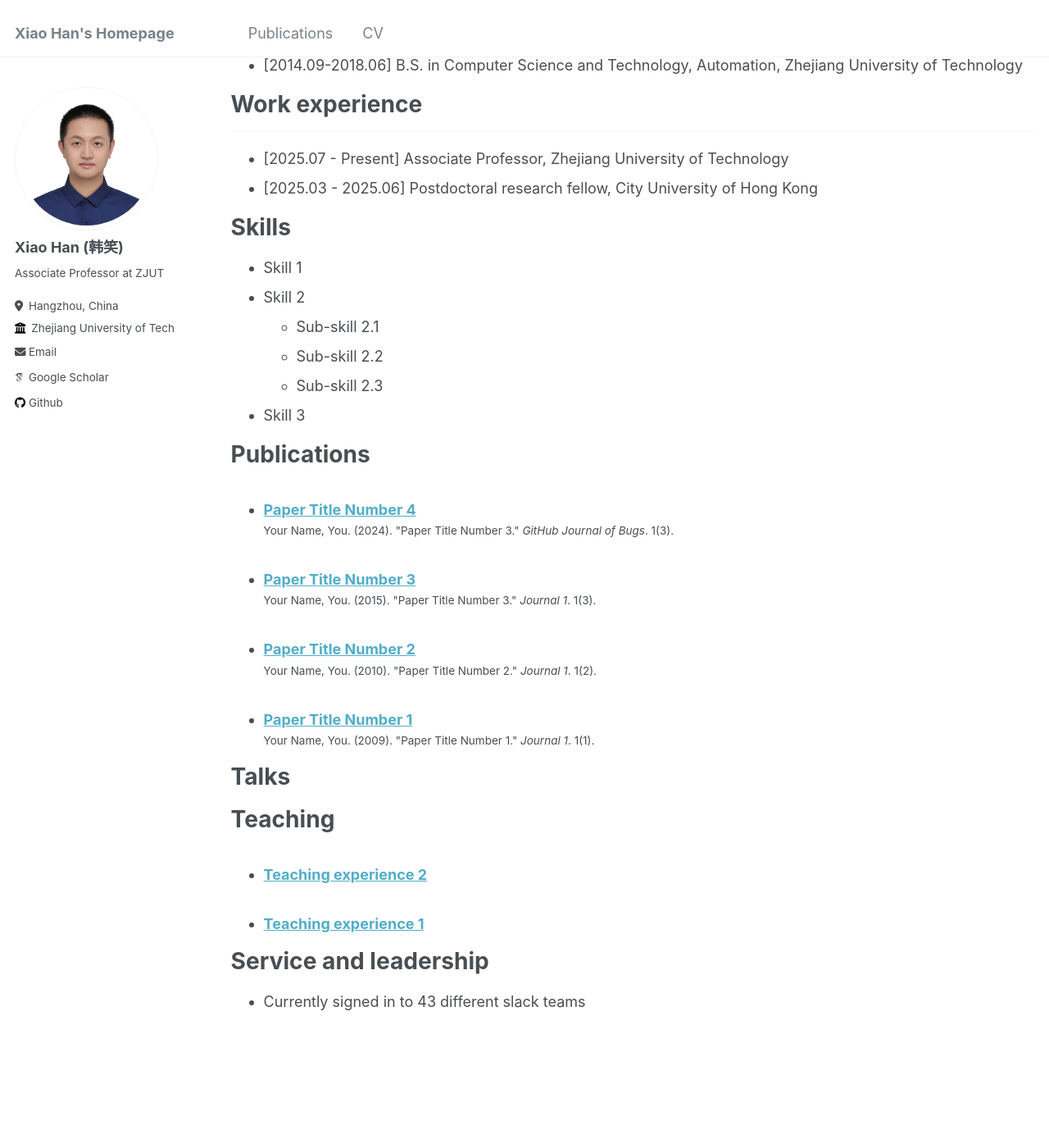
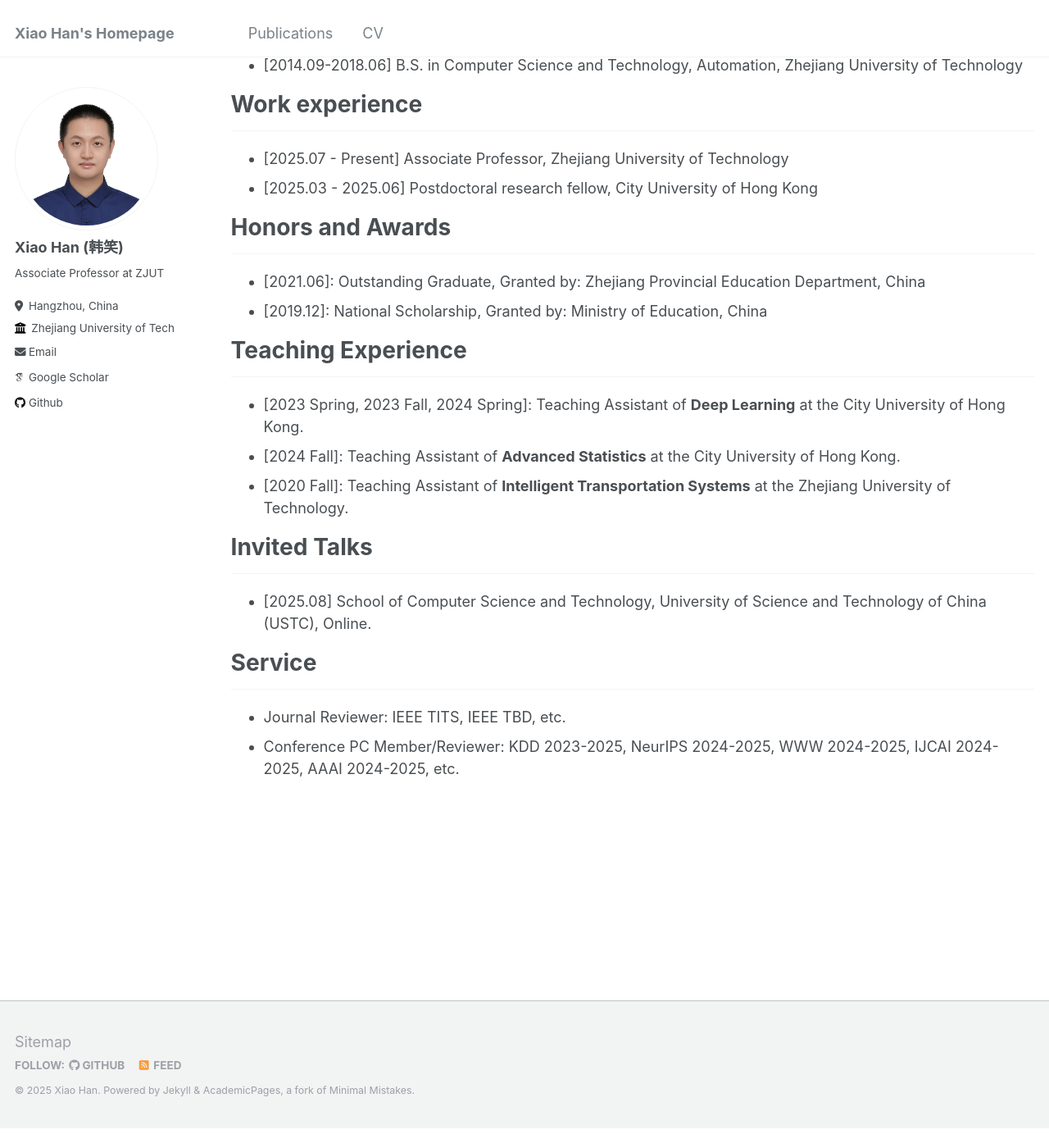
Before and after one commit to hahahenha/hahahenha.github.io, a Jekyll site: the page built from _pages/cv.md, in a window 1280 px wide and 1400 px high, scrolled down 277 px. Shown: the whole window at 82% size. Built offline with Jekyll 4.4.1, drawn with Linux system fonts in a browser that asks for light colours; some web fonts are replaced; after the commit the page ends 1653 px from its top, so only the background shows below that.

Commit message:
Update cv.md

```diff
--- a/_pages/cv.md
+++ b/_pages/cv.md
@@ -49,33 +49,46 @@ redirect_to: "https://www.hahahenha.net/static/CV/CV_HX.pdf"
 </ul>
 
 
-Skills
-======
-* Skill 1
-* Skill 2
-  * Sub-skill 2.1
-  * Sub-skill 2.2
-  * Sub-skill 2.3
-* Skill 3
+# Honors and Awards
+<hr style="margin-top: 8px; margin-bottom: 20px;">
 
-Publications
-======
-  <ul>{% for post in site.publications reversed %}
-    {% include archive-single-cv.html %}
-  {% endfor %}</ul>
+<ul>
+    <li>[2021.06]: Outstanding Graduate, Granted by: Zhejiang Provincial Education Department, China </li>
+    <li>[2019.12]: National Scholarship, Granted by: Ministry of Education, China </li>
+</ul>
 
-Talks
-======
-  <ul>{% for post in site.talks reversed %}
-    {% include archive-single-talk-cv.html  %}
-  {% endfor %}</ul>
 
-Teaching
-======
-  <ul>{% for post in site.teaching reversed %}
-    {% include archive-single-cv.html %}
-  {% endfor %}</ul>
 
-Service and leadership
-======
-* Currently signed in to 43 different slack teams
+
+
+
+# Teaching Experience
+<hr style="margin-top: 8px; margin-bottom: 20px;">
+
+<ul>
+  <li>[2023 Spring, 2023 Fall, 2024 Spring]: Teaching Assistant of <strong>Deep Learning</strong> at the City University of Hong Kong.</li>
+  <li>[2024 Fall]: Teaching Assistant of <strong>Advanced Statistics</strong> at the City University of Hong Kong.</li>
+  <li>[2020 Fall]: Teaching Assistant of <strong>Intelligent Transportation Systems</strong> at the Zhejiang University of Technology.</li>
+</ul>
+
+
+# Invited Talks
+<hr style="margin-top: 8px; margin-bottom: 20px;">
+
+<ul>
+  <li>[2025.08] School of Computer Science and Technology, University of Science and Technology of China (USTC), Online.</li>
+</ul>
+
+
+# Service
+<hr style="margin-top: 8px; margin-bottom: 20px;">
+<div>
+  <ul>
+    <li>
+      Journal Reviewer: IEEE TITS, IEEE TBD, etc.
+    </li>
+    <li>
+      Conference PC Member/Reviewer: KDD 2023-2025, NeurIPS 2024-2025, WWW 2024-2025, IJCAI 2024-2025, AAAI 2024-2025, etc.
+    </li>
+  </ul>
+</div>
```
